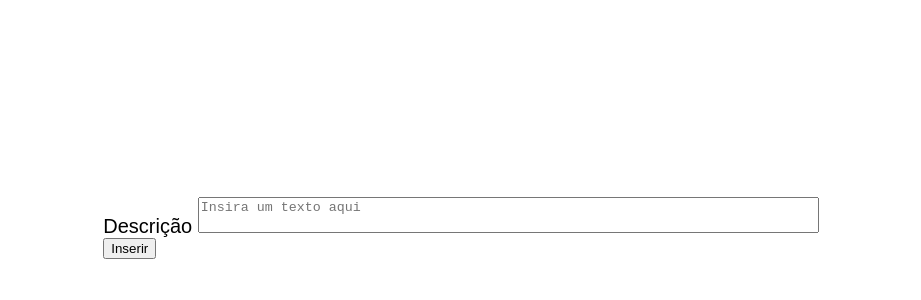
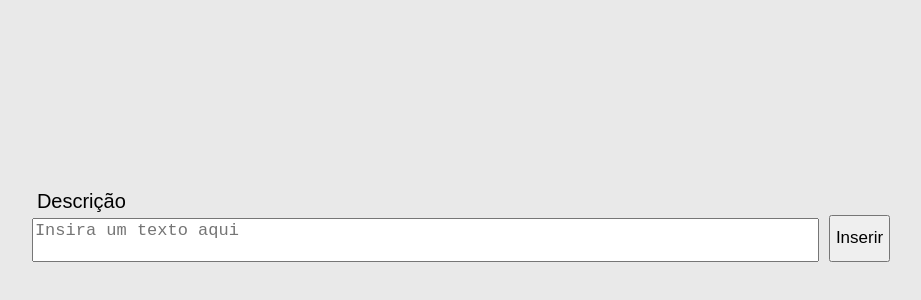
Before and after one commit to DrevsRVF/projetos2, a plain HTML site: page index.html in a window 1280 px wide. Shown: the part 162-462 px from the top of the page, without its empty margins (179-1100 px from the left). Drawn offline with Linux system fonts and the light colour scheme.

Commit message:
Atualizações na estética

```diff
--- a/index.html
+++ b/index.html
@@ -4,16 +4,18 @@
     <link rel="stylesheet" href="style.css">
   </head>
   <body>
-    <div>
+    <div class="grid">
      <div>
        <label>Descrição</label>
         <textarea placeholder="Insira um texto aqui" id="descricao" name="Caixa_de_Texto" wrap="hard" maxlength="2000" minlength="1" cols="75" rows="2"></textarea>
      </div>
-     <div>
-       <button type="submit" id="button">Inserir</button>
+     <div class="inserir">
+      <button type="submit" id="button">Inserir</button>
      </div>
      <div>
        <ul class="list">
+        <!-- <li></li>
+        <div class="botao"><button class="remover"></button></div>    Precisava de uma div só para os botão de remover     -->
        </ul>
      </div>
     </div>
--- a/style.css
+++ b/style.css
@@ -4,15 +4,49 @@ html{
   font-weight: 500;
 }
 body{
-  display: grid;
+  background-color: rgb(233, 233, 233);
   place-content: center;
 }
 textarea{
   resize: none;
   width: fit-content;
   height: fit-content;
+  font-size: 17px;
+
 }
 button{
   width: fit-content;
   height: fit-content;
 }
+
+.grid{
+  display: grid;
+  grid-template-columns: repeat(2,min-content);
+  justify-content: center;
+  align-content: center;
+  gap: 10px;
+}
+label{
+  display: inline-block;
+  padding: 5px;
+}
+
+
+li{
+  font-size: 17px;
+}
+
+ul li{
+  display: flex;
+  justify-content: space-between;
+}
+.inserir{
+  align-content: end;
+  grid-column: 2;
+
+}
+#button{
+  font-size: 17px;
+  padding: 11.5px 5px;
+
+}
```
